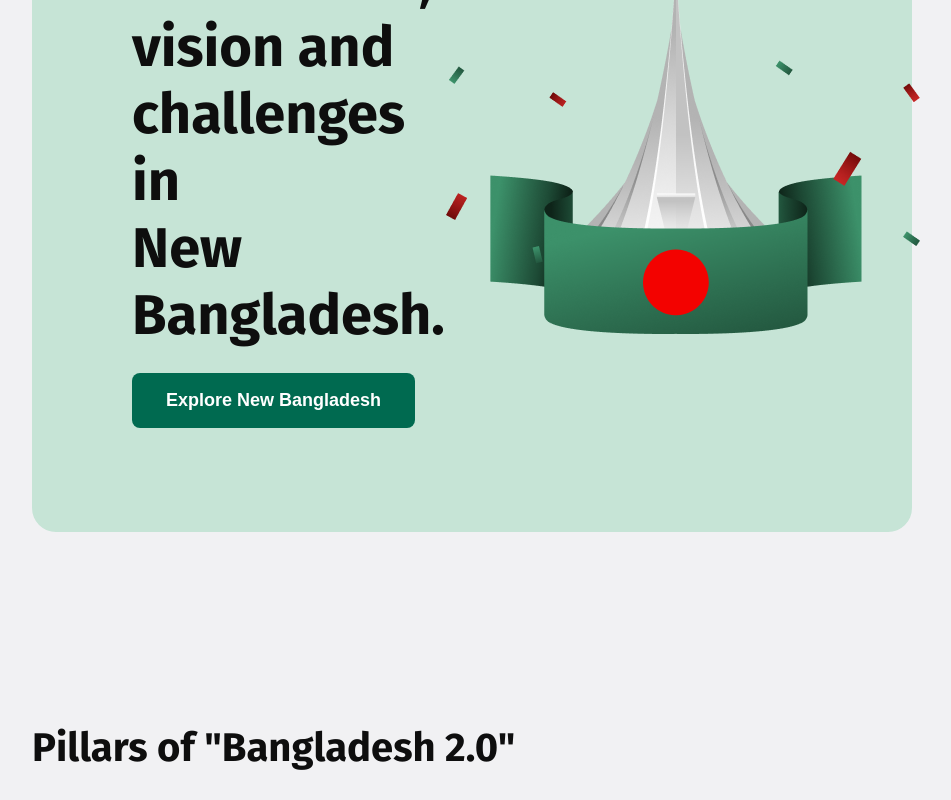
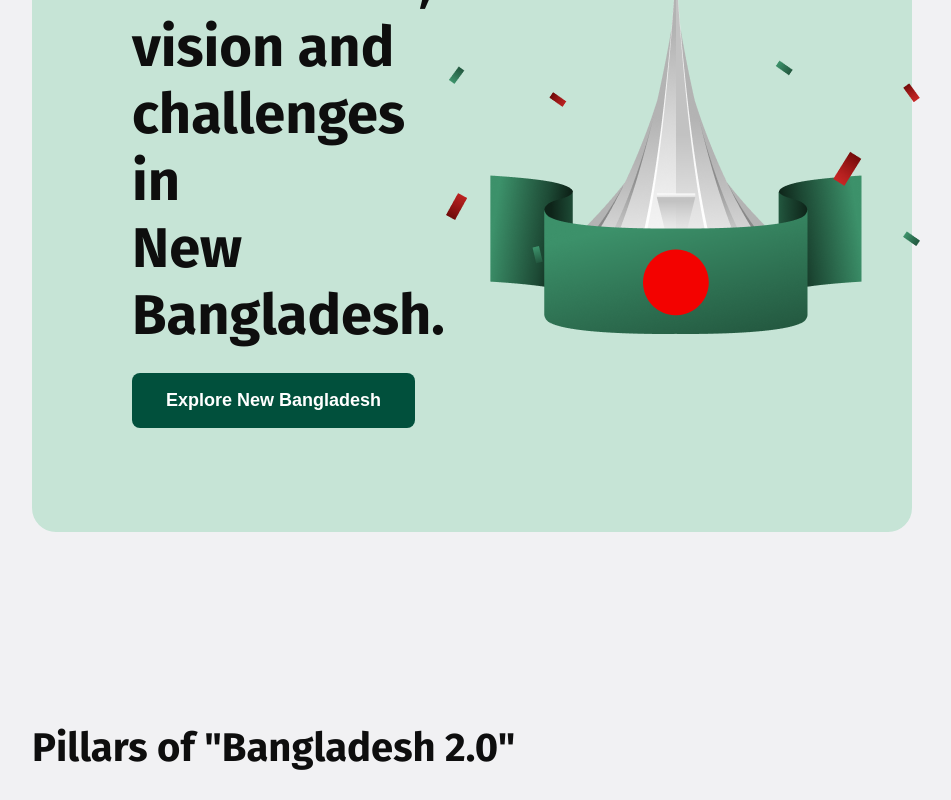
Before and after one commit to afrinbhuiyan/assignment-1, a plain HTML site: page index.html in a window 1280 px wide. In both pictures the pointer is over the button "Explore New Bangladesh". Shown: the part 414-1214 px from the top of the page, without its empty margins (168-1119 px from the left). Drawn offline with Linux system fonts and the light colour scheme.

Commit message:
added the  hover effects

```diff
--- a/styles/index.css
+++ b/styles/index.css
@@ -79,6 +79,10 @@ main {
     color: #ffffff;
     font-size: 18px;
     font-weight: 600;
+}
+
+.left .btn:hover {
+    background: #01503c;
 }
 
 .pillars-container {
```
